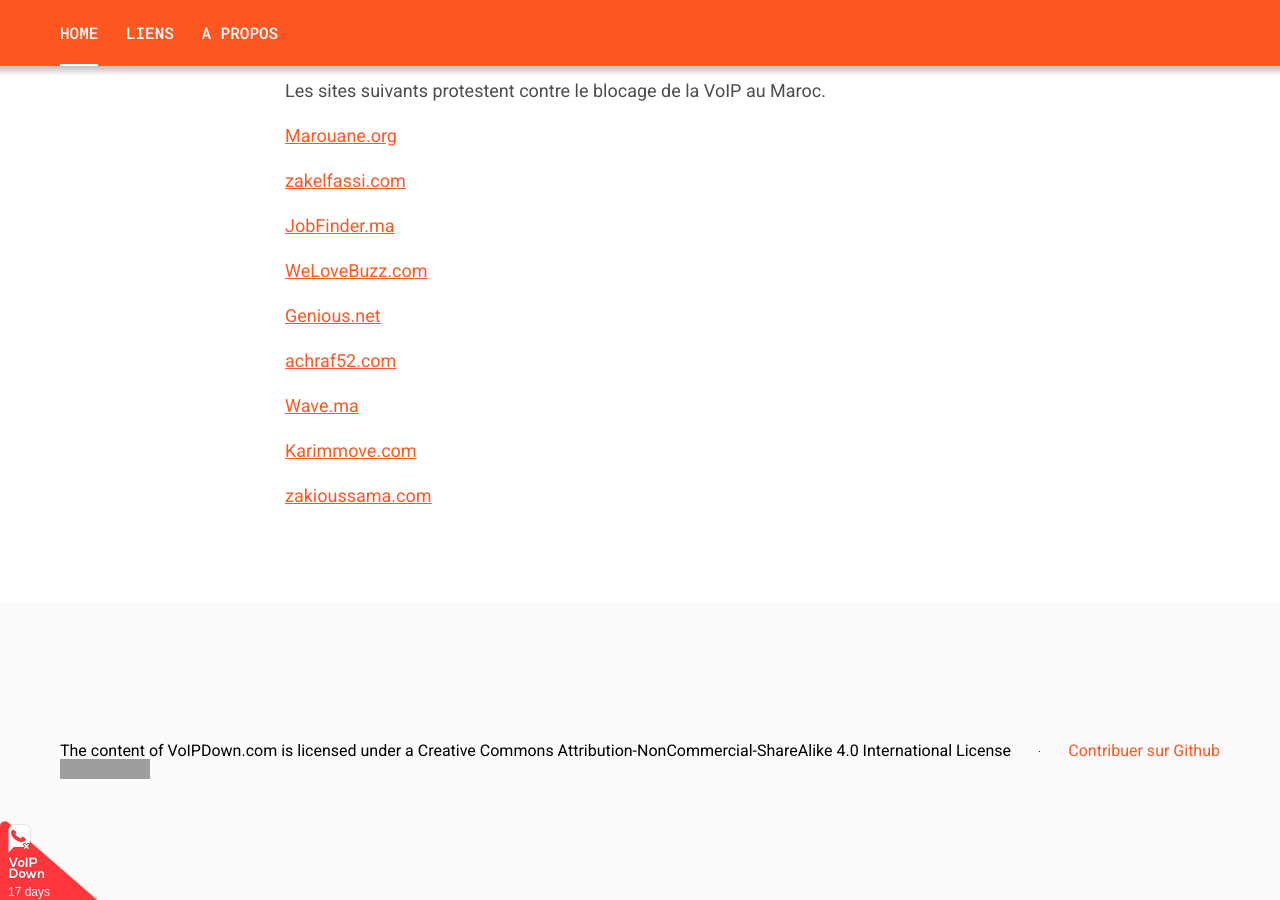
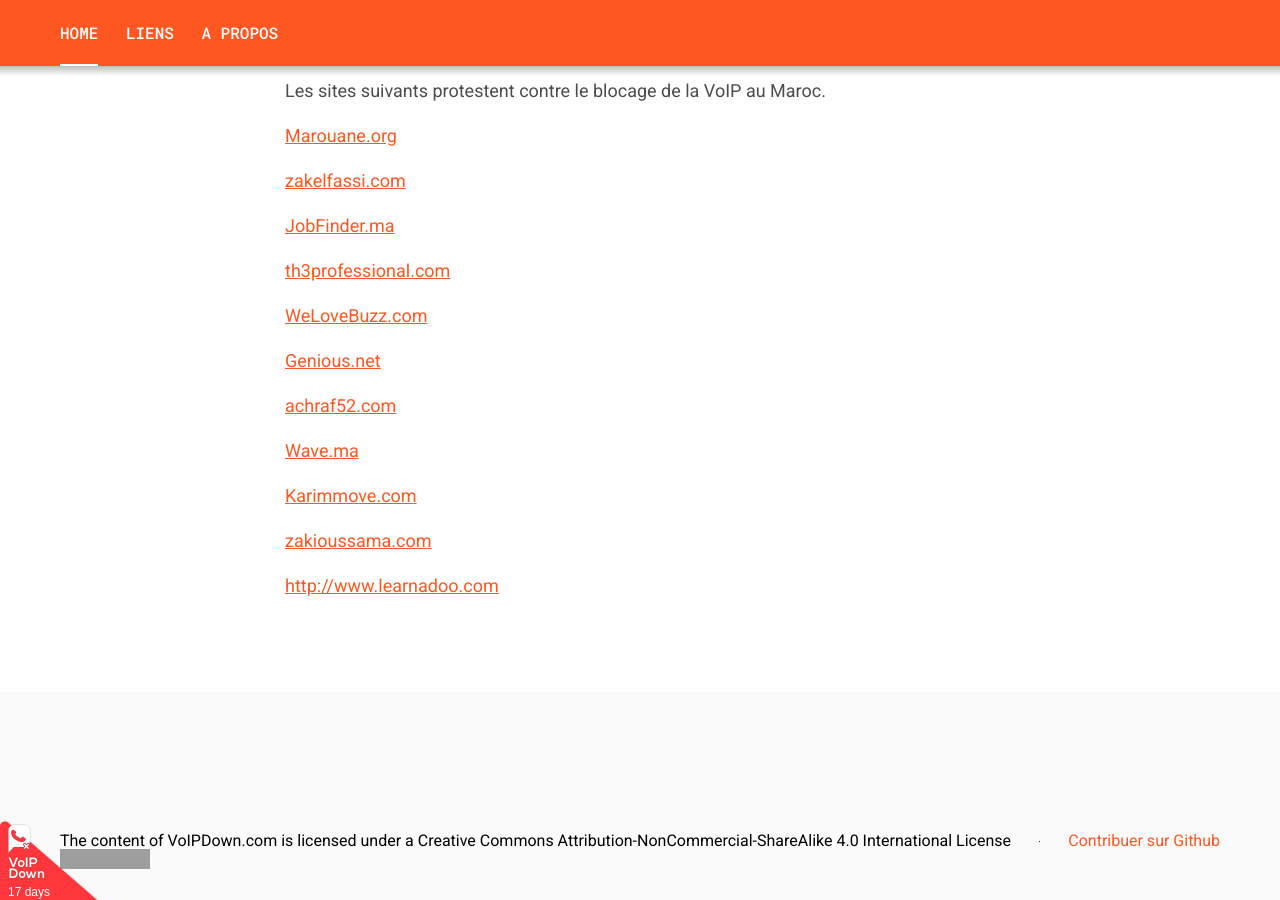
Before and after one commit to VoIPDown/voipdown.github.io, a Jekyll site: the page built from index.markdown, in a window 1280 px wide and 900 px high, scrolled down 1801 px. Built offline with Jekyll 4.4.1, drawn with Linux system fonts in a browser that asks for light colours; grey boxes are pictures that could not be loaded.

Commit message:
Add supporters

```diff
--- a/_data/supporters.yml
+++ b/_data/supporters.yml
@@ -9,6 +9,10 @@
 - name: JobFinder.ma
   link: http://jobfinder.ma
   logo: jobfinder.png
+
+- name: th3professional.com
+  link: http://th3professional.com
+  logo: th3.jpg
 
 - name: WeLoveBuzz.com
   link: http://WeLoveBuzz.com
@@ -33,3 +37,7 @@
 - name: zakioussama.com
   link: http://www.zakioussama.com/
   logo: zakioussama.png
+
+- name: http://www.learnadoo.com
+  link: http://www.learnadoo.com
+  logo: learnadoo.com
```
